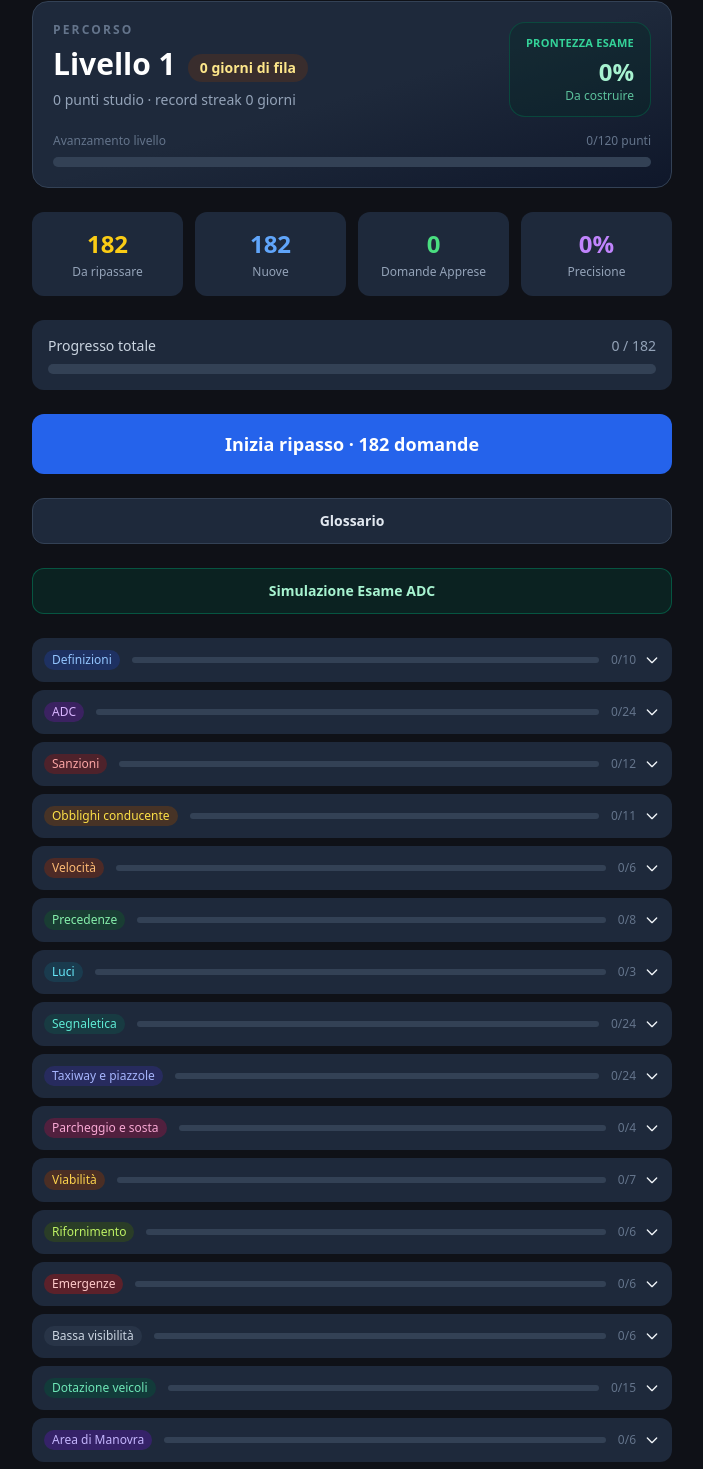
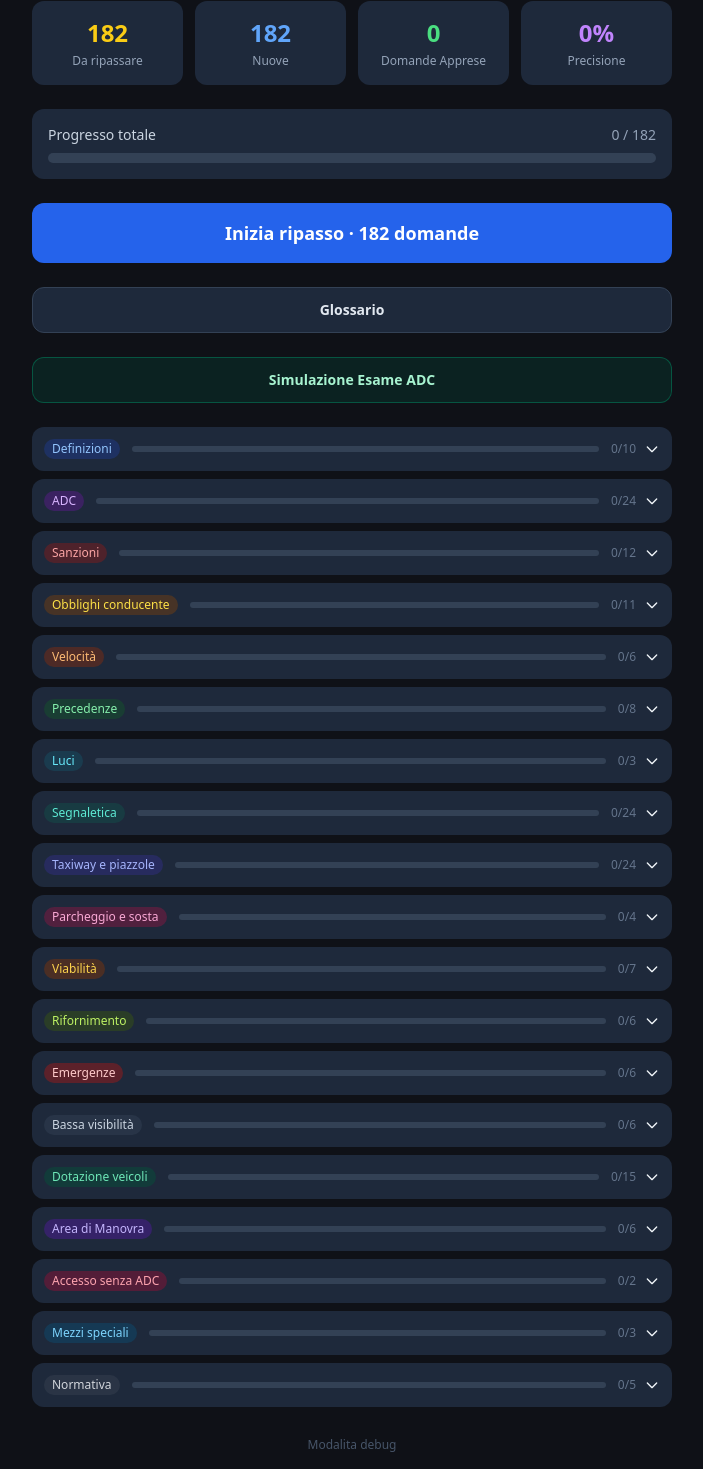
Before and after one commit to oreogano9/quizairport, a Next.js app: page / in a window 1280 px wide. Shown: the part 111-1580 px from the top of the page, without its empty margins (288-991 px from the left). Built offline with nearby package versions, Linux system fonts and the light colour scheme.

Commit message:
Refine glossary interactions and dashboard UI

```diff
--- a/src/app/page.tsx
+++ b/src/app/page.tsx
@@ -27,7 +27,7 @@ import {
 
 type View =
   | "dashboard"
-  | "traguardi"
+  | "debug"
   | "topic_detail"
   | "quiz"
   | "result"
@@ -150,132 +150,6 @@ function formatNextReview(card: CardState): string {
   return `tra ${Math.round(diff / 30)} mesi`;
 }
 
-function getXpProgress(xp: number): { level: number; current: number; needed: number } {
-  let level = 1;
-  let remaining = xp;
-  let needed = 120;
-  while (remaining >= needed) {
-    remaining -= needed;
-    level += 1;
-    needed += 40;
-  }
-  return { level, current: remaining, needed };
-}
-
-function getExamReadiness({
-  cards,
-  hidden,
-  stats,
-}: {
-  cards: CardState[];
-  hidden: Set<string>;
-  stats: GamificationStats;
-}): { score: number; label: string } {
-  const activeCards = cards.filter((card) => !hidden.has(card.questionId));
-  const masteryRatio =
-    activeCards.length === 0 ? 0 : activeCards.filter((card) => card.repetitions >= 3).length / activeCards.length;
-  const answeredCards = activeCards.filter((card) => card.totalReviews > 0);
-  const accuracyRatio =
-    answeredCards.length === 0
-      ? 0
-      : answeredCards.reduce(
-          (sum, card) => sum + (card.totalReviews === 0 ? 0 : card.correctReviews / card.totalReviews),
-          0
-        ) / answeredCards.length;
-  const examRatio = stats.bestExamScore / 20;
-  const score = Math.round((masteryRatio * 0.45 + accuracyRatio * 0.35 + examRatio * 0.2) * 100);
-  const label = score >= 80 ? "Alta" : score >= 60 ? "In crescita" : score >= 40 ? "Intermedia" : "Da costruire";
-  return { score, label };
-}
-
-function getBadgeMilestones(cards: CardState[], hidden: Set<string>, stats: GamificationStats) {
-  const activeCards = cards.filter((card) => !hidden.has(card.questionId));
-  const masteredCount = activeCards.filter((card) => card.repetitions >= 3).length;
-  const totalReviews = activeCards.reduce((sum, card) => sum + card.totalReviews, 0);
-  const dueCount = getDueCards(cards, hidden).length;
-  const newCount = activeCards.filter((card) => card.totalReviews === 0).length;
-  const badges = [
-    {
-      id: "streak-3",
-      label: "3 giorni di fila",
-      achieved: stats.bestStreak >= 3,
-      tone: "bg-amber-900/40 text-amber-200 border-amber-700/60",
-    },
-    {
-      id: "streak-7",
-      label: "Settimana piena",
-      achieved: stats.bestStreak >= 7,
-      tone: "bg-orange-900/40 text-orange-200 border-orange-700/60",
-    },
-    {
-      id: "master-25",
-      label: "25 apprese",
-      achieved: masteredCount >= 25,
-      tone: "bg-emerald-900/40 text-emerald-200 border-emerald-700/60",
-    },
-    {
-      id: "master-75",
-      label: "75 apprese",
-      achieved: masteredCount >= 75,
-      tone: "bg-emerald-950/50 text-emerald-100 border-emerald-700/60",
-    },
-    {
-      id: "reviews-100",
-      label: "100 ripassi",
-      achieved: totalReviews >= 100,
-      tone: "bg-blue-900/40 text-blue-200 border-blue-700/60",
-    },
-    {
-      id: "reviews-300",
-      label: "300 ripassi",
-      achieved: totalReviews >= 300,
-      tone: "bg-blue-950/50 text-blue-100 border-blue-700/60",
-    },
-    {
-      id: "fresh-start",
-      label: "Primo ripasso",
-      achieved: totalReviews >= 1,
-      tone: "bg-slate-700/70 text-slate-100 border-slate-600",
-    },
-    {
-      id: "queue-clear",
-      label: "Ripassi del giorno chiusi",
-      achieved: dueCount === 0 && totalReviews > 0,
-      tone: "bg-cyan-900/40 text-cyan-200 border-cyan-700/60",
-    },
-    {
-      id: "new-cards-done",
-      label: "Nessuna nuova in attesa",
-      achieved: newCount === 0 && activeCards.length > 0,
-      tone: "bg-teal-900/40 text-teal-200 border-teal-700/60",
-    },
-    {
-      id: "exam-pass",
-      label: "Prima idoneita",
-      achieved: stats.examPasses >= 1,
-      tone: "bg-violet-900/40 text-violet-200 border-violet-700/60",
-    },
-    {
-      id: "exam-perfect",
-      label: "20/20 simulazione",
-      achieved: stats.bestExamScore >= 20,
-      tone: "bg-fuchsia-900/40 text-fuchsia-200 border-fuchsia-700/60",
-    },
-    {
-      id: "exam-three",
-      label: "3 simulazioni concluse",
-      achieved: stats.examAttempts >= 3,
-      tone: "bg-purple-900/40 text-purple-200 border-purple-700/60",
-    },
-    {
-      id: "exam-streak",
-      label: "2 idoneita",
-      achieved: stats.examPasses >= 2,
-      tone: "bg-violet-950/50 text-violet-100 border-violet-700/60",
-    },
-  ];
-  return badges;
-}
 
 function escapeRegExp(value: string): string {
   return value.replace(/[.*+?^${}()|[\]\\]/g, "\\$&");
@@ -295,15 +169,20 @@ const GLOSSARY_ALIASES: Record<string, string[]> = {
   "gl-ade": ["A.D.E."],
   "gl-airside": ["air side"],
   "gl-apron": ["Apron", "piazzale", "piazzali"],
+  "gl-aca": ["ACA mezzi", "Autorizzazione alla Circolazione"],
   "gl-beacon": ["luce anticollisione"],
+  "gl-cea": ["CEA ADR"],
   "gl-centerline": ["center-line"],
   "gl-chocks": ["wheel chocks", "tacchi", "chocks"],
   "gl-conspicuous": ["conspicuous color"],
+  "gl-enav": ["ENAV/TWR", "TWR ENAV"],
   "gl-passo-duomo": ["passo d'uomo"],
   "gl-qr-adr": ["QR code ADR", "Quick References"],
   "gl-rwy-strip": ["RWY STRIP NO ENTRY"],
   "gl-stand": ["Aircraft Stand", "Piazzola", "piazzola aeromobile", "piazzole"],
   "gl-stop-aeronautico": ["stop aeronautico"],
+  "gl-uld": ["carrelli ULD"],
+  "gl-viabilita": ["veicolare", "veicolari", "via di scorrimento", "vie di scorrimento"],
   "gl-zebratura-rossa": ["zebratura rossa"],
 };
 
@@ -345,6 +224,15 @@ const ACRONYM_ENTRIES = GLOSSARY.filter(
 
 function getGlossaryEntry(value: string): GlossaryEntry | undefined {
   return GLOSSARY_LOOKUP.get(normalizeGlossaryKey(value));
+}
+
+function isV2Question(question: Question): boolean {
+  return question.question.includes("(v2)");
+}
+
+function getQuestionDisplayText(raw: string): string {
+  const withoutV2 = raw.replace(/\s*\(v2\)\s*$/i, "").trim();
+  return withoutV2.replace(/\s+\(([A-Z0-9./-]{2,})\)/g, "").trim();
 }
 
 function InlineGlossaryTerm({ entry, text }: { entry: GlossaryEntry; text: string }) {
@@ -599,22 +487,20 @@ function ConfirmRow({
 function Dashboard({
   cards,
   hidden,
-  gamification,
   onStartQuiz,
   onStartExamSimulation,
   onOpenTopic,
   onOpenGlossary,
-  onOpenTraguardi,
+  onOpenDebug,
   onReset,
 }: {
   cards: CardState[];
   hidden: Set<string>;
-  gamification: GamificationStats;
   onStartQuiz: () => void;
   onStartExamSimulation: () => void;
   onOpenTopic: (topic: string) => void;
   onOpenGlossary: () => void;
-  onOpenTraguardi: () => void;
+  onOpenDebug: () => void;
   onReset: () => void;
 }) {
   const activeCards = cards.filter((card) => !hidden.has(card.questionId));
@@ -625,8 +511,6 @@ function Dashboard({
   const correctReviews = activeCards.reduce((sum, card) => sum + card.correctReviews, 0);
   const accuracy = totalReviews === 0 ? 0 : Math.round((correctReviews / totalReviews) * 100);
   const hasStartedStudying = totalReviews > 0;
-  const levelProgress = getXpProgress(gamification.xp);
-  const readiness = getExamReadiness({ cards, hidden, stats: gamification });
   const topicMap: Record<string, { total: number; mastered: number; due: number; reviews: number; accuracySum: number }> = {};
   for (const question of QUESTIONS) {
     if (hidden.has(question.id)) continue;
@@ -664,42 +548,6 @@ function Dashboard({
       <div className="space-y-1 text-center">
         <div className="text-2xl font-bold text-white">Patente Airside</div>
         <div className="text-sm text-slate-400">ADC-A · Fiumicino / Ciampino</div>
-      </div>
-
-      <div className="rounded-2xl border border-slate-700 bg-gradient-to-br from-slate-800 via-slate-800 to-slate-900 p-5">
-        <div className="flex items-start justify-between gap-4">
-          <div>
-            <div className="text-xs font-semibold uppercase tracking-[0.18em] text-slate-500">Percorso</div>
-            <div className="mt-2 flex items-end gap-3">
-              <div className="text-3xl font-bold text-white">Livello {levelProgress.level}</div>
-              <div className="rounded-full bg-amber-900/30 px-3 py-1 text-sm font-semibold text-amber-200">
-                {gamification.currentStreak} giorni di fila
-              </div>
-            </div>
-            <div className="mt-2 text-sm text-slate-400">
-              {gamification.xp} punti studio · record streak {gamification.bestStreak} giorni
-            </div>
-          </div>
-          <div className="rounded-2xl border border-emerald-800/60 bg-emerald-950/30 px-4 py-3 text-right">
-            <div className="text-[11px] font-semibold uppercase tracking-wide text-emerald-400">Prontezza esame</div>
-            <div className="mt-1 text-2xl font-bold text-emerald-200">{readiness.score}%</div>
-            <div className="text-xs text-emerald-300/80">{readiness.label}</div>
-          </div>
-        </div>
-        <div className="mt-4">
-          <div className="mb-2 flex justify-between text-xs text-slate-500">
-            <span>Avanzamento livello</span>
-            <span>
-              {levelProgress.current}/{levelProgress.needed} punti
-            </span>
-          </div>
-          <div className="h-2.5 w-full rounded-full bg-slate-700">
-            <div
-              className="h-2.5 rounded-full bg-gradient-to-r from-blue-500 to-emerald-500 transition-all duration-500"
-              style={{ width: `${(levelProgress.current / levelProgress.needed) * 100}%` }}
-            />
-          </div>
-        </div>
       </div>
 
       <div className="grid grid-cols-2 gap-3 sm:grid-cols-4">
@@ -832,10 +680,10 @@ function Dashboard({
 
       <div className="text-center">
         <button
-          onClick={onOpenTraguardi}
-          className="mb-4 text-sm font-semibold text-slate-400 transition-colors hover:text-slate-200"
+          onClick={onOpenDebug}
+          className="mb-4 text-xs text-slate-600 transition-colors hover:text-slate-400"
         >
-          Apri traguardi
+          Modalita debug
         </button>
       </div>
 
@@ -853,19 +701,11 @@ function Dashboard({
   );
 }
 
-function TraguardiView({
-  cards,
-  hidden,
-  gamification,
-  onBack,
-}: {
-  cards: CardState[];
-  hidden: Set<string>;
-  gamification: GamificationStats;
-  onBack: () => void;
-}) {
-  const badges = getBadgeMilestones(cards, hidden, gamification);
-  const achieved = badges.filter((badge) => badge.achieved).length;
+function DebugView({ hidden, onBack }: { hidden: Set<string>; onBack: () => void }) {
+  const hiddenQuestions = QUESTIONS.filter((question) => hidden.has(question.id));
+  const plainText = hiddenQuestions
+    .map((question) => `${question.id}\n${getQuestionDisplayText(question.question)}`)
+    .join("\n\n");
 
   return (
     <div className="mx-auto max-w-3xl space-y-4 px-4 py-6">
@@ -874,50 +714,20 @@ function TraguardiView({
           <IconBack />
         </button>
         <div className="flex-1">
-          <div className="text-xl font-bold text-white">Traguardi</div>
-          <div className="text-sm text-slate-400">
-            {achieved} completati su {badges.length}. Indicatori di continuita, consolidamento e preparazione.
-          </div>
-        </div>
-      </div>
-
-      <div className="rounded-2xl border border-slate-700 bg-slate-800 p-4">
-        <div className="mb-2 flex justify-between text-sm text-slate-300">
-          <span>Avanzamento complessivo</span>
-          <span className="text-slate-400">
-            {achieved}/{badges.length}
-          </span>
-        </div>
-        <div className="h-2.5 w-full rounded-full bg-slate-700">
-          <div
-            className="h-2.5 rounded-full bg-gradient-to-r from-emerald-500 to-blue-500 transition-all duration-500"
-            style={{ width: `${(achieved / badges.length) * 100}%` }}
-          />
-        </div>
-      </div>
-
-      <div className="grid gap-3 sm:grid-cols-2">
-        {badges.map((badge) => (
-          <div
-            key={badge.id}
-            className={`rounded-xl border p-4 ${
-              badge.achieved
-                ? `${badge.tone}`
-                : "border-slate-700 bg-slate-800 text-slate-400"
-            }`}
-          >
-            <div className="flex items-center justify-between gap-3">
-              <div className="text-sm font-semibold">{badge.label}</div>
-              <span
-                className={`rounded-full px-2 py-0.5 text-[11px] font-semibold ${
-                  badge.achieved ? "bg-black/20 text-current" : "bg-slate-900/60 text-slate-500"
-                }`}
-              >
-                {badge.achieved ? "Raggiunto" : "In corso"}
-              </span>
-            </div>
-          </div>
-        ))}
+          <div className="text-xl font-bold text-white">Debug</div>
+          <div className="text-sm text-slate-400">Elenco domande nascoste in testo semplice, facilmente copiabile.</div>
+        </div>
+      </div>
+
+      <div className="rounded-xl border border-slate-700 bg-slate-800 p-4">
+        <div className="mb-2 text-sm font-semibold text-slate-200">
+          Domande nascoste: {hiddenQuestions.length}
+        </div>
+        <textarea
+          readOnly
+          value={plainText}
+          className="min-h-[24rem] w-full rounded-lg border border-slate-700 bg-slate-900 p-3 font-mono text-xs leading-relaxed text-slate-300 outline-none"
+        />
       </div>
     </div>
   );
@@ -1210,7 +1020,7 @@ function TopicDetail({
                 </span>
                 <div className="min-w-0 flex-1">
                   <p className="text-sm leading-snug text-slate-200">
-                    <GlossaryText text={question.question} />
+                    <GlossaryText text={getQuestionDisplayText(question.question)} />
                   </p>
                   <p className="mt-1 text-xs text-slate-500">
                     {card ? formatNextReview(card) : "nuova"}
@@ -1298,9 +1108,16 @@ function QuizCard({
         </span>
       </div>
 
-      <span className={`rounded-full px-2 py-0.5 text-xs font-medium ${topicColor(question.topic)}`}>
-        {question.topic}
-      </span>
+      <div className="flex flex-wrap items-center gap-2">
+        <span className={`rounded-full px-2 py-0.5 text-xs font-medium ${topicColor(question.topic)}`}>
+          {question.topic}
+        </span>
+        {isV2Question(question) && (
+          <span className="rounded-full bg-slate-700 px-2 py-0.5 text-xs font-medium text-slate-200">
+            v2
+          </span>
+        )}
+      </div>
 
       {question.imageUrl && (
         <div className="overflow-hidden rounded-xl border border-slate-700 bg-slate-800">
@@ -1314,7 +1131,7 @@ function QuizCard({
       )}
 
       <div className="text-lg font-medium leading-snug text-white">
-        <GlossaryText text={question.question} interactive={revealed} />
+        <GlossaryText text={getQuestionDisplayText(question.question)} interactive={revealed} />
       </div>
 
       <div className="space-y-2">
@@ -1358,7 +1175,8 @@ function QuizCard({
       )}
 
       {revealed && (
-        <div className="space-y-2">
+        <div className="sticky bottom-0 z-20 -mx-4 border-t border-slate-700 bg-slate-950/95 px-4 pb-4 pt-3 backdrop-blur">
+          <div className="space-y-2">
           <div className="text-center text-xs text-slate-500">Come ti è sembrata questa domanda?</div>
           <div className="grid grid-cols-4 gap-2">
             {[RATING_AGAIN, RATING_HARD, RATING_GOOD, RATING_EASY].map((rating) => (
@@ -1374,6 +1192,7 @@ function QuizCard({
               </button>
             ))}
           </div>
+        </div>
         </div>
       )}
 
@@ -1633,9 +1452,7 @@ function ExamQuizCard({
       </div>
 
       <div className="flex items-center justify-between gap-3">
-        <span className="rounded-full bg-emerald-900/40 px-3 py-1 text-xs font-semibold text-emerald-300">
-          Simulazione Esame ADC
-        </span>
+        <span />
         <span className="rounded-full bg-slate-800 px-3 py-1 text-sm font-semibold tabular-nums text-white">
           {formatExamTime(secondsRemaining)}
         </span>
@@ -1652,7 +1469,18 @@ function ExamQuizCard({
         </div>
       )}
 
-      <div className="text-lg font-medium leading-snug text-white">{question.question}</div>
+      <div className="flex flex-wrap items-center gap-2">
+        <span className="rounded-full bg-emerald-900/40 px-3 py-1 text-xs font-semibold text-emerald-300">
+          Simulazione Esame ADC
+        </span>
+        {isV2Question(question) && (
+          <span className="rounded-full bg-slate-700 px-2 py-0.5 text-xs font-medium text-slate-200">
+            v2
+          </span>
+        )}
+      </div>
+
+      <div className="text-lg font-medium leading-snug text-white">{getQuestionDisplayText(question.question)}</div>
 
       <div className="space-y-2">
         {shuffled.map((option, optionIndex) => {
@@ -1752,7 +1580,7 @@ function ExamResultSession({
                     Domanda {index + 1}
                   </div>
                   <div className="text-sm leading-relaxed text-slate-100">
-                    <GlossaryText text={item.question.question} />
+                    <GlossaryText text={getQuestionDisplayText(item.question.question)} />
                   </div>
                 </div>
                 <span
@@ -1878,6 +1706,13 @@ export default function Home() {
     setHidden(loadHidden());
     setGamification(loadGamificationStats());
   }, []);
+
+  useEffect(() => {
+    if (typeof window === "undefined") return;
+    if (view === "quiz" || view === "exam_quiz" || view === "acronym_quiz") {
+      window.scrollTo({ top: 0, behavior: "smooth" });
+    }
+  }, [view, queueIndex, examIndex, acronymIndex]);
 
   const startQuiz = useCallback(
     (topic?: string) => {
@@ -2069,7 +1904,6 @@ export default function Home() {
         <Dashboard
           cards={cards}
           hidden={hidden}
-          gamification={gamification}
           onStartQuiz={() => {
             setSelectedTopic(null);
             startQuiz();
@@ -2080,7 +1914,7 @@ export default function Home() {
             setView("topic_detail");
           }}
           onOpenGlossary={() => setView("glossary")}
-          onOpenTraguardi={() => setView("traguardi")}
+          onOpenDebug={() => setView("debug")}
           onReset={() => {
             const fresh = resetCards();
             setCards(fresh);
@@ -2092,14 +1926,7 @@ export default function Home() {
         />
       )}
 
-      {view === "traguardi" && (
-        <TraguardiView
-          cards={cards}
-          hidden={hidden}
-          gamification={gamification}
-          onBack={() => setView("dashboard")}
-        />
-      )}
+      {view === "debug" && <DebugView hidden={hidden} onBack={() => setView("dashboard")} />}
 
       {view === "glossary" && (
         <GlossaryView onBack={() => setView("dashboard")} onStartAcronymQuiz={startAcronymQuiz} />
```
Also changed, not shown: src/lib/glossary.ts (+7 -0 lines).
